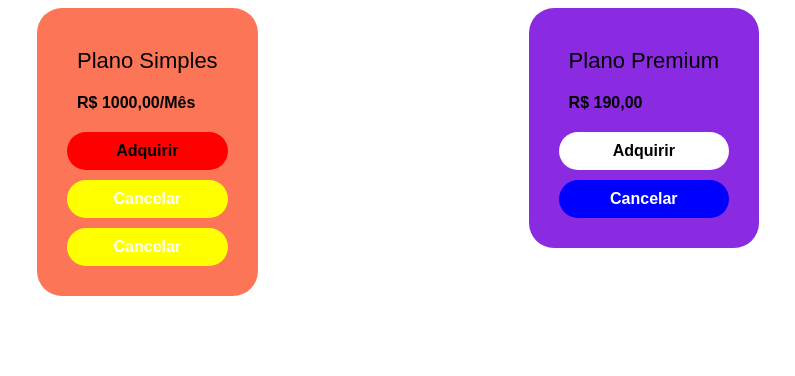
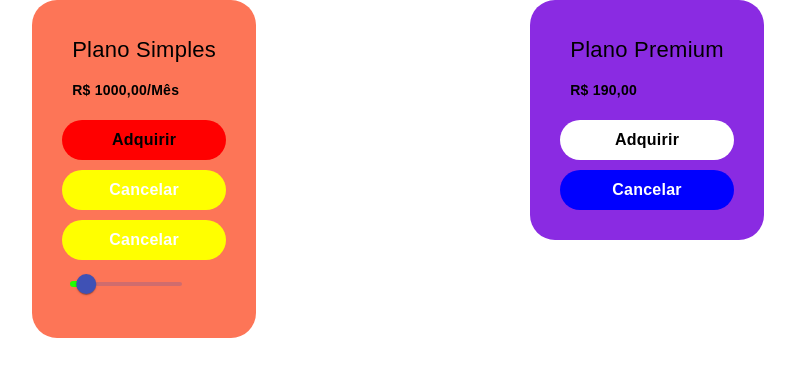
Before and after one commit to Isaac-Sousa-Dev/CURSO_ANGULAR-o-guia-definitivo, an Angular app: page / in a window 1280 px wide. Shown: the top 376 px of the page, without its empty margins (242-1037 px from the left). Built offline with nearby package versions, Linux system fonts and the light colour scheme.

Commit message:
fix: in config angular/material

```diff
--- a/angular.json
+++ b/angular.json
@@ -39,12 +39,14 @@
               }
             ],
             "styles": [
+              "@angular/material/prebuilt-themes/indigo-pink.css",
               "src/styles.scss"
             ],
             "scripts": [],
             "stylePreprocessorOptions": {
               "includePaths": [
-                "src/styles"
+                  "src", "./node_modules",
+                  "src/styles"
               ]
             }
           },
@@ -103,6 +105,7 @@
               }
             ],
             "styles": [
+              "@angular/material/prebuilt-themes/indigo-pink.css",
               "src/styles.scss"
             ],
             "scripts": []
--- a/package.json
+++ b/package.json
@@ -10,13 +10,13 @@
   },
   "private": true,
   "dependencies": {
-    "@angular/animations": "^18.2.0",
-    "@angular/cdk": "^17.0.0",
+    "@angular/animations": "^18.2.13",
+    "@angular/cdk": "^17.3.10",
     "@angular/common": "^18.2.0",
     "@angular/compiler": "^18.2.0",
     "@angular/core": "^18.2.0",
     "@angular/forms": "^18.2.0",
-    "@angular/material": "^17.0.0",
+    "@angular/material": "^17.3.10",
     "@angular/platform-browser": "^18.2.0",
     "@angular/platform-browser-dynamic": "^18.2.0",
     "@angular/router": "^18.2.0",
--- a/src/app/app.module.ts
+++ b/src/app/app.module.ts
@@ -4,6 +4,9 @@ import { BrowserModule } from '@angular/platform-browser';
 import { AppRoutingModule } from './app-routing.module';
 import { AppComponent } from './app.component';
 import { CardsModule } from './cards/cards.module';
+
+import { BrowserAnimationsModule } from '@angular/platform-browser/animations';
+import { provideAnimationsAsync } from '@angular/platform-browser/animations/async';
 
 @NgModule({
   // Declarando os componentes que fazem parte do módulo
@@ -16,9 +19,12 @@ import { CardsModule } from './cards/cards.module';
   imports: [
     BrowserModule,
     AppRoutingModule,
-    CardsModule
+    CardsModule,
+    BrowserAnimationsModule
   ],
-  providers: [],
+  providers: [
+    provideAnimationsAsync()
+  ],
   bootstrap: [AppComponent]
 })
 export class AppModule { }
--- a/src/app/card/card.component.html
+++ b/src/app/card/card.component.html
@@ -4,4 +4,11 @@
     <app-card-button></app-card-button>
     <app-card-button-cancel></app-card-button-cancel>
     <app-card-button-cancel></app-card-button-cancel>
+
+    <mat-slider min="1" max="5" step="0.5">
+        <input matSliderThumb value="1.5">
+    </mat-slider>
+
+    <!-- <mat-slide-toggle [aria-label]="plano.infos.tipo">
+    </mat-slide-toggle> -->
 </div>
--- a/src/app/cards/cards.module.ts
+++ b/src/app/cards/cards.module.ts
@@ -5,6 +5,8 @@ import { CardRoxoComponent } from '../card-roxo/card-roxo.component';
 import { CardButtonComponent } from '../card-button/card-button.component';
 import { CardRoxoButtonComponent } from '../card-roxo-button/card-roxo-button.component';
 import { CardButtonCancelComponent } from '../card-button-cancel/card-button-cancel.component';
+import {MatSlideToggleModule} from '@angular/material/slide-toggle';
+import {MatSliderModule} from '@angular/material/slider';
 
 @NgModule({
   // Declarando os componentes que fazem parte do módulo
@@ -17,7 +19,9 @@ import { CardButtonCancelComponent } from '../card-button-cancel/card-button-can
   ],
   // importando o CommonModule para que as diretivas do Angular possam ser utilizadas
   imports: [
-    CommonModule
+    CommonModule,
+    MatSlideToggleModule,
+    MatSliderModule
   ],
   // Exportando os componentes para serem utilizados em outros módulos
   exports: [
--- a/src/index.html
+++ b/src/index.html
@@ -6,8 +6,10 @@
   <base href="/">
   <meta name="viewport" content="width=device-width, initial-scale=1">
   <link rel="icon" type="image/x-icon" href="favicon.ico">
+  <link href="https://fonts.googleapis.com/css2?family=Roboto:wght@300;400;500&display=swap" rel="stylesheet">
+  <link href="https://fonts.googleapis.com/icon?family=Material+Icons" rel="stylesheet">
 </head>
-<body>
+<body class="mat-typography">
   <app-root></app-root>
 </body>
 </html>
--- a/src/styles.scss
+++ b/src/styles.scss
@@ -1,3 +1,8 @@
 /* You can add global styles to this file, and also import other style files */
 
-@import "./styles/global-overrides"
+@import "./styles/global-overrides";
+
+html, body {
+    height: 100%;
+}
+body { margin: 0; font-family: Roboto, "Helvetica Neue", sans-serif; }
--- a/src/styles/_global-overrides.scss
+++ b/src/styles/_global-overrides.scss
@@ -1,3 +1,8 @@
 // .card-cancel-button {
 //     background-color: red !important;
 // }
+
+
+.mdc-slider__track--active_fill {
+    border-color: rgb(34, 255, 0) !important;
+}
```
Also changed, not shown: 1 other file (tests, documents, lock files or other folders).
